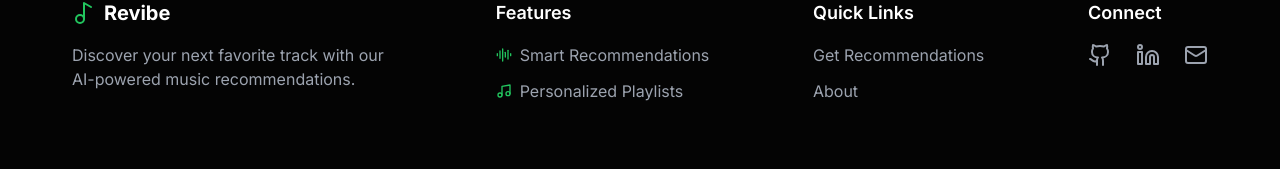
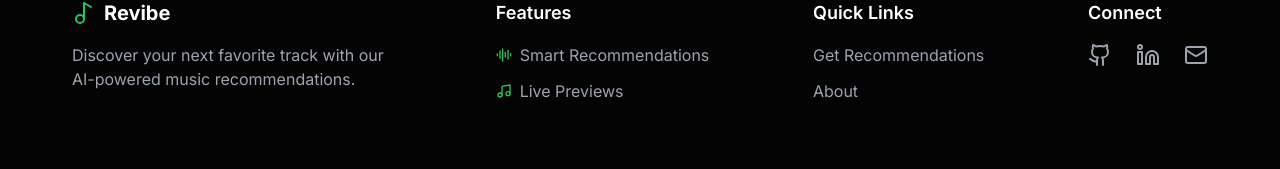
Before and after one commit to Garvit-Nag/Revibe-Remastered, a Next.js app: page /about in a window 1280 px wide. Shown: the part 1538-1707 px from the top of the page. Built offline with nearby package versions, Linux system fonts and the light colour scheme; what @nextui-org/react would draw is missing.

Commit message:
Improved Footer

```diff
--- a/src/components/Footer.tsx
+++ b/src/components/Footer.tsx
@@ -36,7 +36,7 @@ const Footer = () => {
               </div>
               <div className="flex items-center space-x-2">
                 <Music size={16} className="text-green-500" />
-                <span className="text-gray-400">Personalized Playlists</span>
+                <span className="text-gray-400">Live Previews</span>
               </div>
             </div>
           </div>
```
